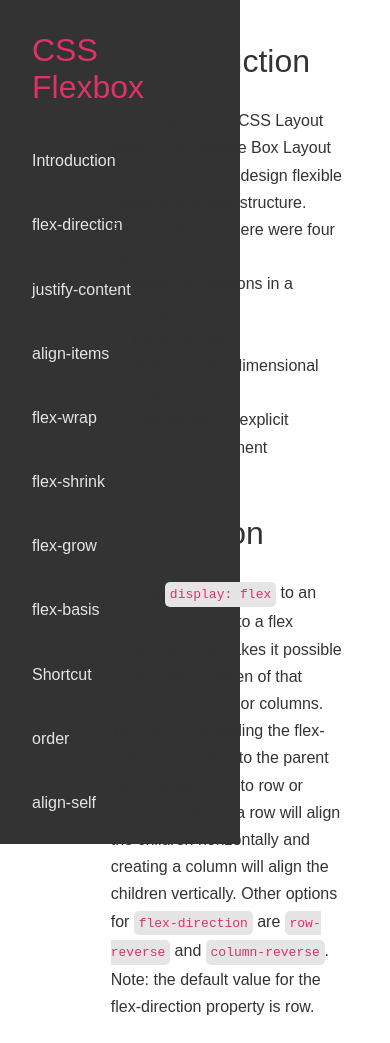
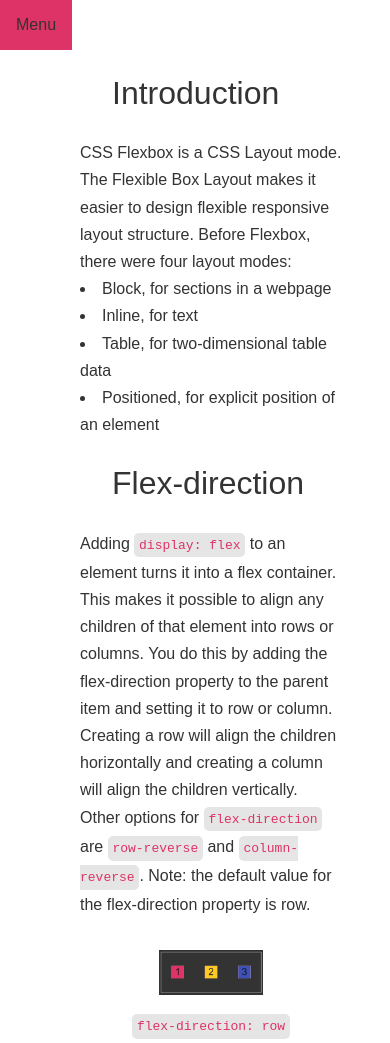
Before and after one commit to andrapetronela/Flexbox, a plain HTML site: page index.html in a window 390 px wide. Shown: the top 1043 px of the page. Drawn offline with Linux system fonts and the light colour scheme.

Commit message:
add media-query and toggle navigation button

```diff
--- a/index.html
+++ b/index.html
@@ -241,5 +241,6 @@
             </figure>
         </section>
     </main>
+    <script src="script.js"></script>
 </body>
 </html>
--- /dev/null
+++ b/script.js
@@ -0,0 +1,28 @@
+let w = window.innerWidth;
+
+if (w < 650) {
+    let navButton = document.createElement('div');
+    let menu = document.createTextNode('Menu');
+    navButton.appendChild(menu);
+    navButton.classList.add('menuButton');
+    document.body.appendChild(navButton);
+    navButton.style.cursor = 'pointer';
+
+    let navbar = document.querySelector('#navbar');
+
+    navButton.addEventListener('click', showNavbar);
+
+    function showNavbar() {
+        if (navbar.style.display !== 'none') {
+            navbar.style.display = 'none';
+            navButton.textContent = 'Menu';
+        } else {
+            navbar.style.display = 'flex';
+            navbar.style.width = '50vw';
+            navbar.style.alignItems = 'center';
+            navbar.style.transition = '3s';
+            navButton.textContent = 'Close';
+
+        }
+    }
+}
--- a/style.css
+++ b/style.css
@@ -13,21 +13,20 @@
 body {
     font-family: sans-serif;
     display: grid;
-    grid-template-columns: 1.3fr 6fr;
+    grid-template-columns: 20% 1fr;
     color: var(--grey-dark);
 }
 
 #navbar {
-    grid-column: 1/1;
-    width: 15rem;
+    grid-column: 1/2;
+    width: 20%;
     height: 100%;
-    padding: 2rem;
+    padding: 2.9rem;
     background-color: var(--grey-dark);
     color: var(--grey-light);
     display: flex;
     flex-direction: column;
-    justify-content: space-between;
-    overflow-y: auto;
+    justify-content: space-around;
     position: fixed;
 }
 
@@ -65,8 +64,7 @@ figcaption {
 
 #main-doc {
     grid-column: 2 / 3;
-    position: relative;
-    padding: 1rem 3rem;
+    padding: 3rem;
     line-height: 170%;
 }
 
@@ -87,3 +85,31 @@ code {
     padding: 2rem 0 1rem;
     text-decoration: underline;
 }
+
+@media only screen and (max-width: 960px) {
+    body {
+        grid-template-columns: 30% 1fr;
+    }
+    #navbar {
+        width: 30%;
+    }
+}
+
+@media only screen and (max-width: 650px) {
+    body {
+        grid-template-columns: 2rem 1fr;
+    }
+    #navbar {
+        display: none;
+    }
+
+    .menuButton {
+        position: absolute;
+        left: 0;
+        top: 0;
+        padding: 1rem;
+        background-color: var(--pink);
+        color: var(--grey-dark);
+        position: fixed;
+    }
+}
```
